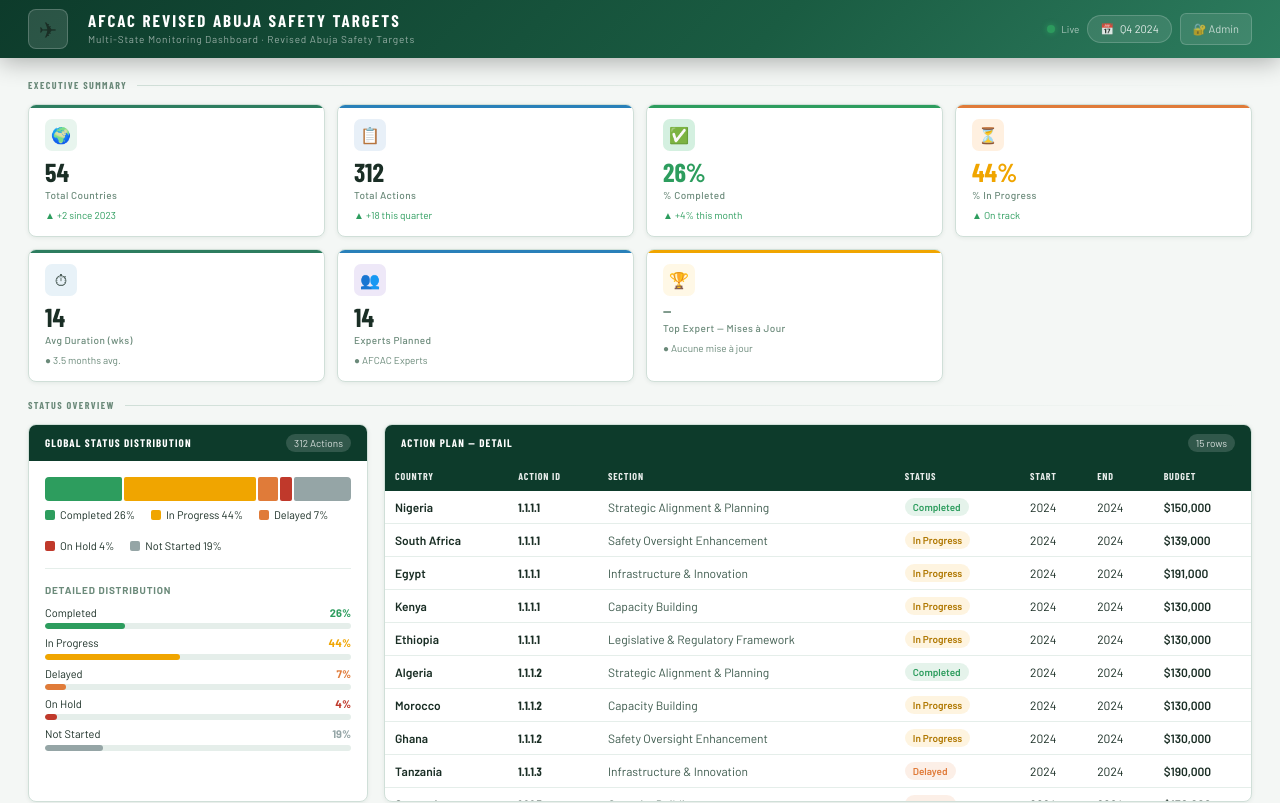
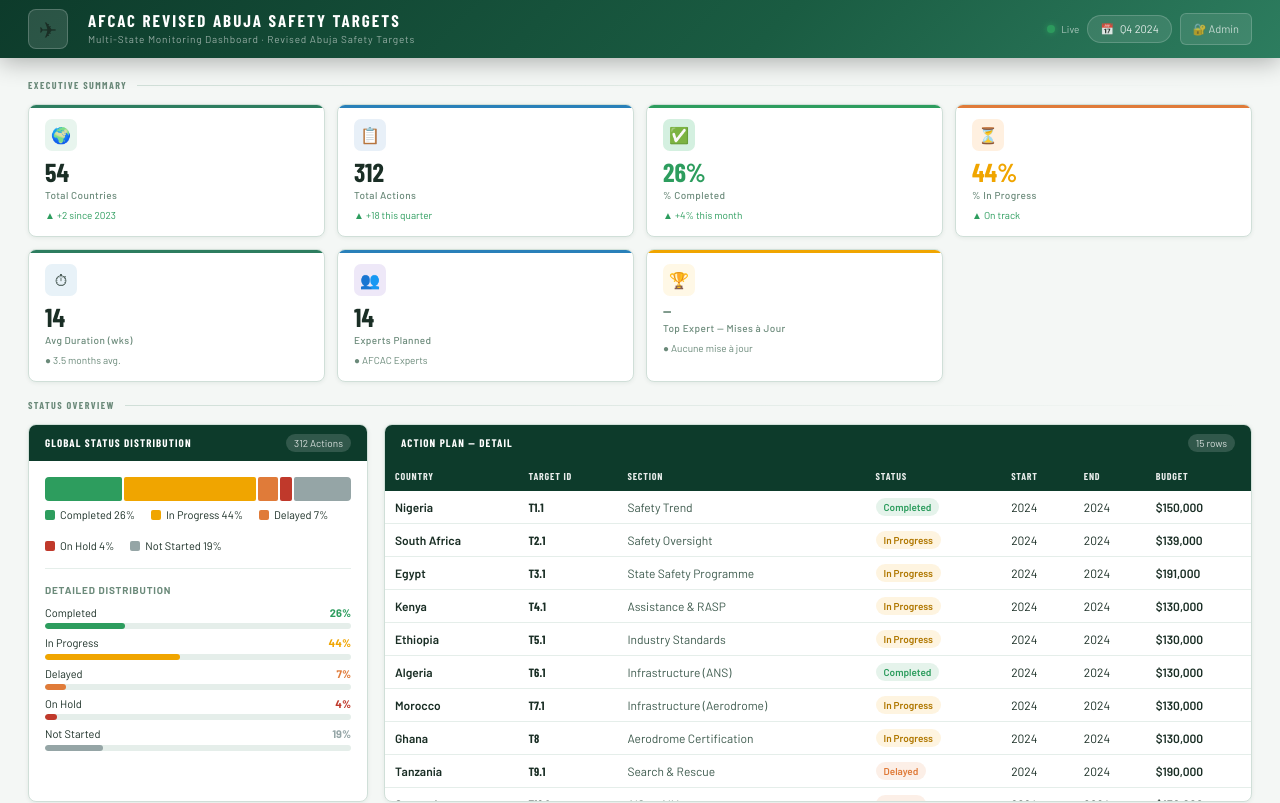
Before and after one commit to seninfosec-sn/Afcac-Dashboard, a Next.js app: page / in a window 1280 px wide. Shown: the top 803 px of the page. Built offline with nearby package versions, Linux system fonts and the light colour scheme; a web font is replaced by a local one.

Commit message:
Rename Action ID to Target ID; map rows to AST T1.1–T15.3
Each of the 15 country rows now references a real Abuja Safety Target
ID (T1.1 through T15.3) with matching section names from targets.json.

Co-Authored-By: Claude Sonnet 4.6 <noreply@anthropic.com>

```diff
--- a/components/ActionTable.tsx
+++ b/components/ActionTable.tsx
@@ -17,7 +17,7 @@ export default function ActionTable({ actions }: { actions: ActionRow[] }) {
 
   const cols: { label: string; key: keyof ActionRow }[] = [
     { label: "Country",   key: "country" },
-    { label: "Action ID", key: "action" },
+    { label: "Target ID", key: "action" },
     { label: "Section",   key: "section" },
     { label: "Status",    key: "status" },
     { label: "Start",     key: "start" },
--- a/data/actions.json
+++ b/data/actions.json
@@ -1,17 +1,17 @@
 [
-  { "country": "Nigeria",      "action": "1.1.1.1", "section": "Strategic Alignment & Planning",     "status": "completed",  "start": 2024, "end": 2024, "duration": 30, "budget": 150000 },
-  { "country": "South Africa", "action": "1.1.1.1", "section": "Safety Oversight Enhancement",       "status": "inprogress", "start": 2024, "end": 2024, "duration": 18, "budget": 139000 },
-  { "country": "Egypt",        "action": "1.1.1.1", "section": "Infrastructure & Innovation",        "status": "inprogress", "start": 2024, "end": 2024, "duration": 20, "budget": 191000 },
-  { "country": "Kenya",        "action": "1.1.1.1", "section": "Capacity Building",                  "status": "inprogress", "start": 2024, "end": 2024, "duration": 18, "budget": 130000 },
-  { "country": "Ethiopia",     "action": "1.1.1.1", "section": "Legislative & Regulatory Framework", "status": "inprogress", "start": 2024, "end": 2024, "duration": 18, "budget": 130000 },
-  { "country": "Algeria",      "action": "1.1.1.2", "section": "Strategic Alignment & Planning",     "status": "completed",  "start": 2024, "end": 2024, "duration": 30, "budget": 130000 },
-  { "country": "Morocco",      "action": "1.1.1.2", "section": "Capacity Building",                  "status": "inprogress", "start": 2024, "end": 2024, "duration": 18, "budget": 130000 },
-  { "country": "Ghana",        "action": "1.1.1.2", "section": "Safety Oversight Enhancement",       "status": "inprogress", "start": 2024, "end": 2024, "duration": 18, "budget": 130000 },
-  { "country": "Tanzania",     "action": "1.1.1.3", "section": "Infrastructure & Innovation",        "status": "delayed",    "start": 2024, "end": 2024, "duration": 18, "budget": 190000 },
-  { "country": "Senegal",      "action": "1.1.1.3", "section": "Capacity Building",                  "status": "delayed",    "start": 2024, "end": 2024, "duration": 17, "budget": 150000 },
-  { "country": "Uganda",       "action": "1.1.1.4", "section": "Safety Oversight Enhancement",       "status": "inprogress", "start": 2024, "end": 2025, "duration": 22, "budget": 145000 },
-  { "country": "Cameroon",     "action": "1.1.1.4", "section": "Legislative & Regulatory Framework", "status": "notstarted", "start": 2024, "end": 2025, "duration": 16, "budget": 120000 },
-  { "country": "DRC",          "action": "1.1.2.1", "section": "Strategic Alignment & Planning",     "status": "onhold",     "start": 2024, "end": 2025, "duration": 14, "budget": 110000 },
-  { "country": "Zambia",       "action": "1.1.2.1", "section": "Capacity Building",                  "status": "inprogress", "start": 2024, "end": 2024, "duration": 12, "budget": 135000 },
-  { "country": "Zimbabwe",     "action": "1.1.2.2", "section": "Safety Oversight Enhancement",       "status": "notstarted", "start": 2024, "end": 2025, "duration": 20, "budget": 125000 }
+  { "country": "Nigeria",      "action": "T1.1",  "section": "Safety Trend",              "status": "completed",  "start": 2024, "end": 2024, "duration": 30, "budget": 150000 },
+  { "country": "South Africa", "action": "T2.1",  "section": "Safety Oversight",          "status": "inprogress", "start": 2024, "end": 2024, "duration": 18, "budget": 139000 },
+  { "country": "Egypt",        "action": "T3.1",  "section": "State Safety Programme",    "status": "inprogress", "start": 2024, "end": 2024, "duration": 20, "budget": 191000 },
+  { "country": "Kenya",        "action": "T4.1",  "section": "Assistance & RASP",         "status": "inprogress", "start": 2024, "end": 2024, "duration": 18, "budget": 130000 },
+  { "country": "Ethiopia",     "action": "T5.1",  "section": "Industry Standards",        "status": "inprogress", "start": 2024, "end": 2024, "duration": 18, "budget": 130000 },
+  { "country": "Algeria",      "action": "T6.1",  "section": "Infrastructure (ANS)",      "status": "completed",  "start": 2024, "end": 2024, "duration": 30, "budget": 130000 },
+  { "country": "Morocco",      "action": "T7.1",  "section": "Infrastructure (Aerodrome)","status": "inprogress", "start": 2024, "end": 2024, "duration": 18, "budget": 130000 },
+  { "country": "Ghana",        "action": "T8",    "section": "Aerodrome Certification",   "status": "inprogress", "start": 2024, "end": 2024, "duration": 18, "budget": 130000 },
+  { "country": "Tanzania",     "action": "T9.1",  "section": "Search & Rescue",           "status": "delayed",    "start": 2024, "end": 2024, "duration": 18, "budget": 190000 },
+  { "country": "Senegal",      "action": "T10.1", "section": "AIS to AIM",                "status": "delayed",    "start": 2024, "end": 2024, "duration": 17, "budget": 150000 },
+  { "country": "Uganda",       "action": "T11.1", "section": "PBN",                       "status": "inprogress", "start": 2024, "end": 2025, "duration": 22, "budget": 145000 },
+  { "country": "Cameroon",     "action": "T12.1", "section": "Seamless ANS",              "status": "notstarted", "start": 2024, "end": 2025, "duration": 16, "budget": 120000 },
+  { "country": "DRC",          "action": "T13.1", "section": "ASBU",                      "status": "onhold",     "start": 2024, "end": 2025, "duration": 14, "budget": 110000 },
+  { "country": "Zambia",       "action": "T14.1", "section": "CO2 Emissions",             "status": "inprogress", "start": 2024, "end": 2024, "duration": 12, "budget": 135000 },
+  { "country": "Zimbabwe",     "action": "T15.3", "section": "ANSP Peer Review",          "status": "notstarted", "start": 2024, "end": 2025, "duration": 20, "budget": 125000 }
 ]
```
